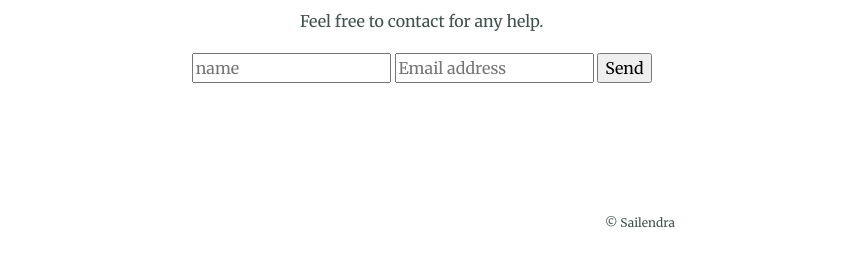
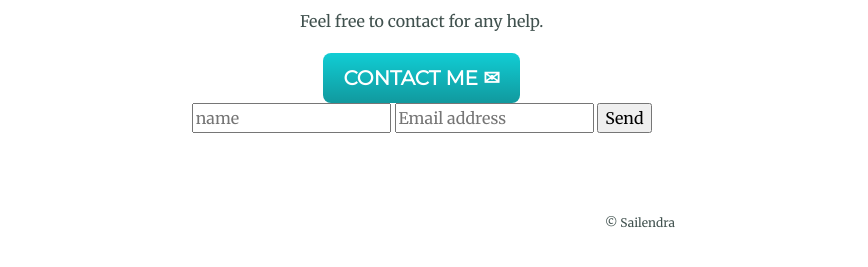
Before and after one commit to sailendra2000/Website, a plain HTML site: page index.html in a window 1280 px wide. Shown: the part 2561-2828 px from the top of the page, 0-868 px from the left. Drawn offline with nearby package versions, Linux system fonts and the light colour scheme.

Commit message:
Update index.html

```diff
--- a/index.html
+++ b/index.html
@@ -116,6 +116,7 @@
             <div class="contact-me col-lg-8 col-md-6 col-sm-12">
                 <h2>Get In Touch</h2>
                 <p>Feel free to contact for any help.</p>
+                                <a class="button" href="mailto:guttikondasailendra@gmail.com">CONTACT ME ✉</a>
                 <form action="https://formspree.io/mwkwkner" method="POST">
                     <input type="text" name="name" placeholder="name" required>
                     <input type="email" name="_replyto" placeholder="Email address" required>
```
